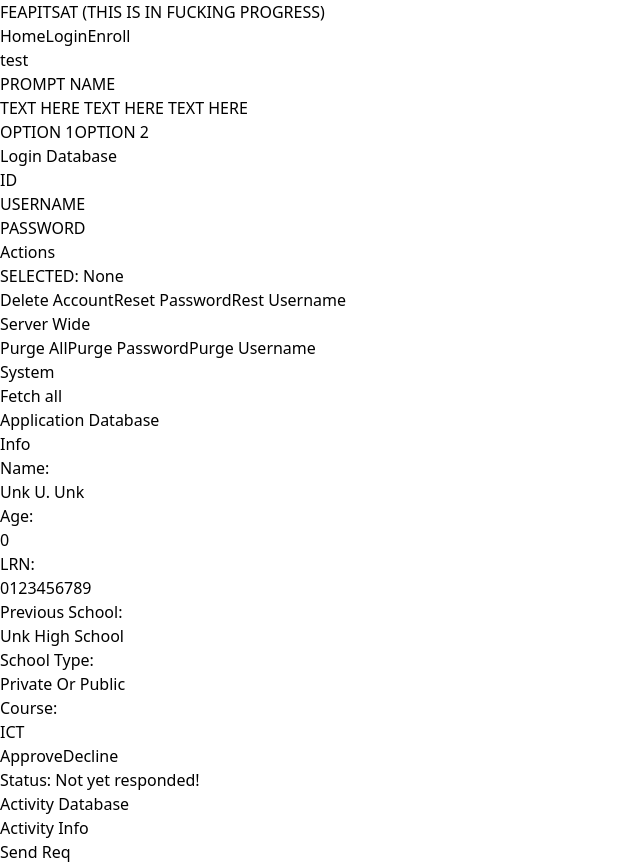
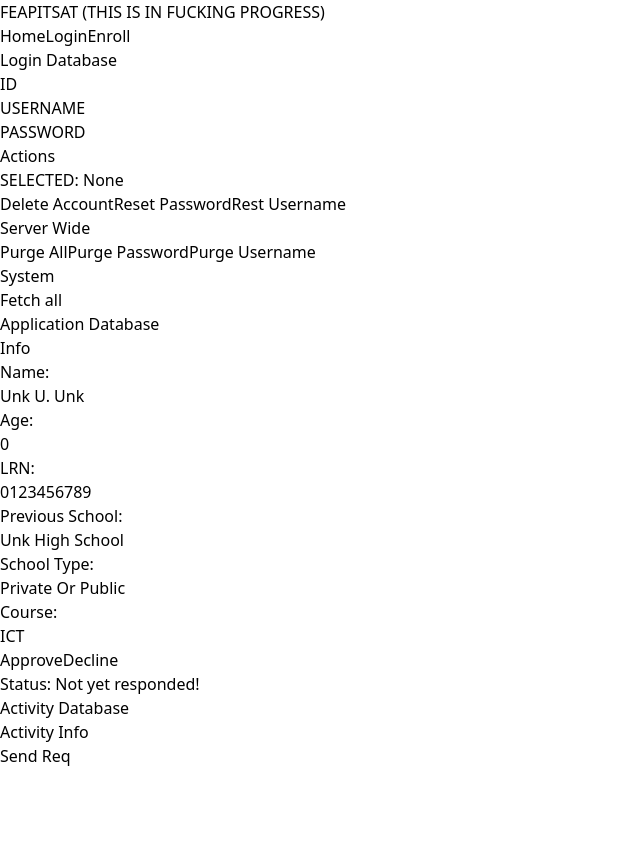
Before and after one commit to YeBaited/Crappy-School-Website, a React (Vite) app: page /Admin in a window 1280 px wide. Shown: the whole page, without its empty margins (0-640 px from the left). After the commit the page ends 800 px from the top, so only its background shows below. Built offline with nearby package versions, Linux system fonts and the light colour scheme.

Commit message:
Prepared it

```diff
--- a/src/Router/AdminPanel.tsx
+++ b/src/Router/AdminPanel.tsx
@@ -1,5 +1,5 @@
 import { useState } from "react"
-import CreatePrompt from "../Modules/createPrompt"
+import CreatePrompt from "../Modules/CreatePrompt"
 
 function tryReq(){
     console.log("Fetching lol!")
@@ -9,6 +9,7 @@ function tryReq(){
 
 function AdminPanel(){
     const [allLogins, setLogin] = useState(["Null1", "Null2"])
+    const [isShowPopup, setShowPopup] = useState(false)
 
     async function fetchAllLogin(){
 
@@ -26,7 +27,7 @@ function AdminPanel(){
 
     return (
         <>
-            <CreatePrompt></CreatePrompt>
+            {isShowPopup ? <CreatePrompt /> : null}
             <div className="flex justify-center mt-5">
                 <div className="h-[30rem] w-[40rem] bg-blue-400 mx-1 overflow-scroll-x">
 
```
